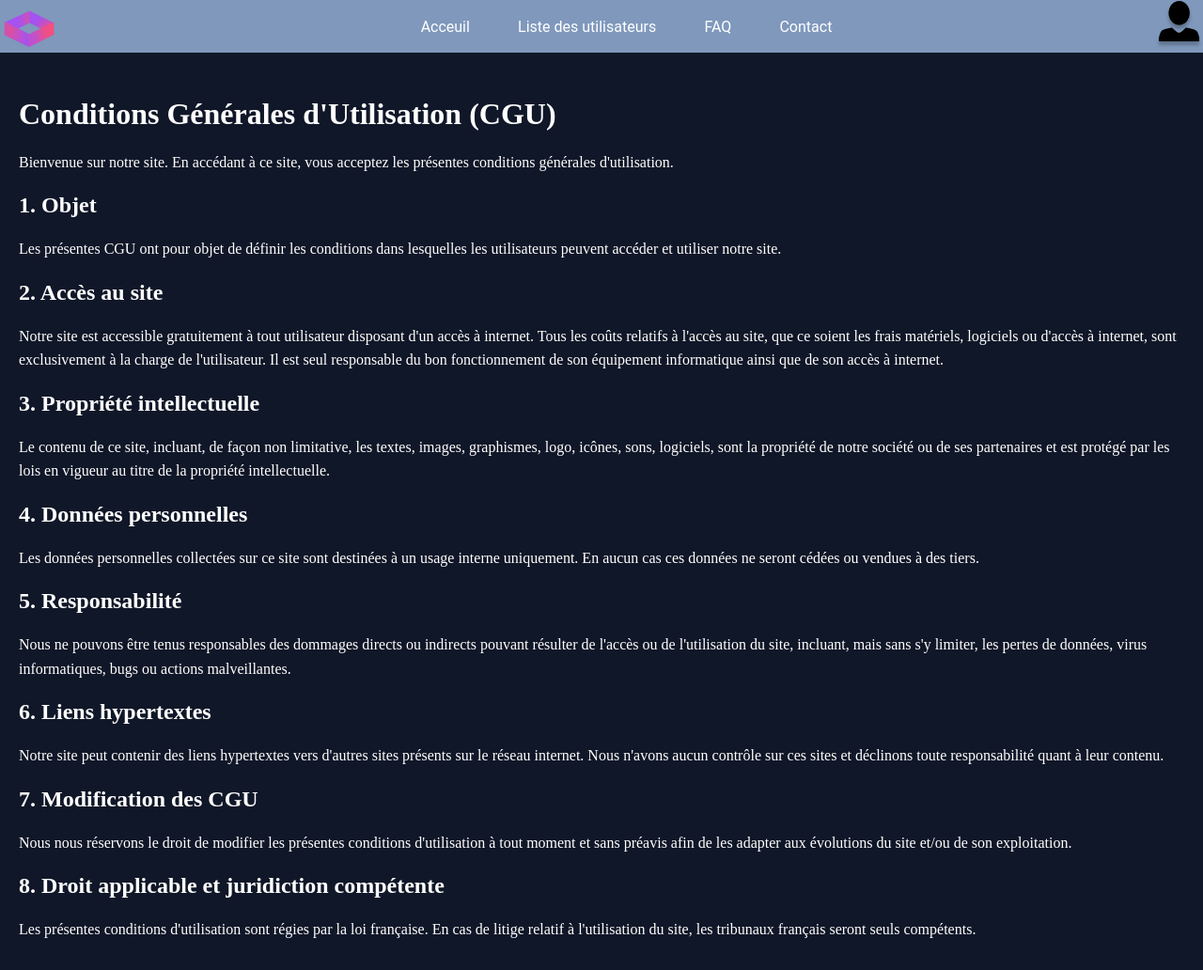
After one commit to MathysHaubert/Event-it, a PHP site: template public_html/templates/public/CGU/index.html.twig in a window 1280 px wide. The commit adds this page. Shown: the whole page at 94% size. Run offline with PHP 8.4, Linux system fonts and the light colour scheme; the template is opened without the code that fills it, so the values that code supplies are empty; some libraries are stand-ins or nearby versions.

Commit message:
CGU done

```diff
--- /dev/null
+++ b/public_html/assets/Resource/css/CGU/style.css
@@ -0,0 +1,24 @@
+body{
+  margin: 0;
+  color: white;
+}
+
+.cgu-section {
+  padding: 20px;
+}
+
+.cgu-section h1 {
+  font-size: 2em;
+  margin-bottom: 20px;
+}
+
+.cgu-section h2 {
+  font-size: 1.5em;
+  margin-top: 20px;
+}
+
+.cgu-section p {
+  font-size: 1em;
+  margin-bottom: 10px;
+  line-height: 1.6;
+}
--- a/public_html/php-routing/routes.yaml
+++ b/public_html/php-routing/routes.yaml
@@ -51,3 +51,8 @@ UserProfile:
   path: /userprofile
   controller: App\Controller\UserProfile\UserProfileController
   method: index
+
+event_it.public.CGU:
+  path: /CGU
+  controller: App\Controller\CGU\CGUController
+  method: index
--- /dev/null
+++ b/public_html/templates/public/CGU/index.html.twig
@@ -0,0 +1,47 @@
+{% extends 'public/base.html.twig' %}
+
+{% block title %}
+CGU
+{% endblock %}
+
+{% block body %}
+<section class="cgu-section">
+  <div class="container">
+    <h1>Conditions Générales d'Utilisation (CGU)</h1>
+    <p>Bienvenue sur notre site. En accédant à ce site, vous acceptez les présentes conditions générales d'utilisation.</p>
+
+    <h2>1. Objet</h2>
+    <p>Les présentes CGU ont pour objet de définir les conditions dans lesquelles les utilisateurs peuvent accéder et utiliser notre site.</p>
+
+    <h2>2. Accès au site</h2>
+    <p>Notre site est accessible gratuitement à tout utilisateur disposant d'un accès à internet. Tous les coûts relatifs à l'accès au site, que ce soient les frais matériels, logiciels ou d'accès à internet, sont exclusivement à la charge de l'utilisateur. Il est seul responsable du bon fonctionnement de son équipement informatique ainsi que de son accès à internet.</p>
+
+    <h2>3. Propriété intellectuelle</h2>
+    <p>Le contenu de ce site, incluant, de façon non limitative, les textes, images, graphismes, logo, icônes, sons, logiciels, sont la propriété de notre société ou de ses partenaires et est protégé par les lois en vigueur au titre de la propriété intellectuelle.</p>
+
+    <h2>4. Données personnelles</h2>
+    <p>Les données personnelles collectées sur ce site sont destinées à un usage interne uniquement. En aucun cas ces données ne seront cédées ou vendues à des tiers.</p>
+
+    <h2>5. Responsabilité</h2>
+    <p>Nous ne pouvons être tenus responsables des dommages directs ou indirects pouvant résulter de l'accès ou de l'utilisation du site, incluant, mais sans s'y limiter, les pertes de données, virus informatiques, bugs ou actions malveillantes.</p>
+
+    <h2>6. Liens hypertextes</h2>
+    <p>Notre site peut contenir des liens hypertextes vers d'autres sites présents sur le réseau internet. Nous n'avons aucun contrôle sur ces sites et déclinons toute responsabilité quant à leur contenu.</p>
+
+    <h2>7. Modification des CGU</h2>
+    <p>Nous nous réservons le droit de modifier les présentes conditions d'utilisation à tout moment et sans préavis afin de les adapter aux évolutions du site et/ou de son exploitation.</p>
+
+    <h2>8. Droit applicable et juridiction compétente</h2>
+    <p>Les présentes conditions d'utilisation sont régies par la loi française. En cas de litige relatif à l'utilisation du site, les tribunaux français seront seuls compétents.</p>
+  </div>
+</section>
+{% endblock %}
+
+{% block stylesheets %}
+  {{ parent() }}
+  <link rel="stylesheet" href="assets/Resource/css/CGU/style.css">
+{% endblock %}
+
+{% block javascripts %}
+  {{ parent() }}
+{% endblock %}
--- a/public_html/templates/public/Register/index.html.twig
+++ b/public_html/templates/public/Register/index.html.twig
@@ -36,7 +36,7 @@
 
                 </div>
               <div>
-                <label for="CGU"><a href="https://www.francenum.gouv.fr/guides-et-conseils/developpement-commercial/site-web/rediger-des-conditions-generales-dutilisation#autres-mentions-obligatoires">I accept<br> the terms and Conditions</a></label>
+                <label for="CGU"><a href="/CGU">I accept<br> the terms and Conditions</a></label>
                   <input type="checkbox" id="CGU" name="CGU" required>
               </div>
                 <button type="submit" class="btn btn-primary">Register</button>
```
Also changed, not shown: public_html/src/Controller/CGU/CGUController.php (added, +20 -0 lines).
